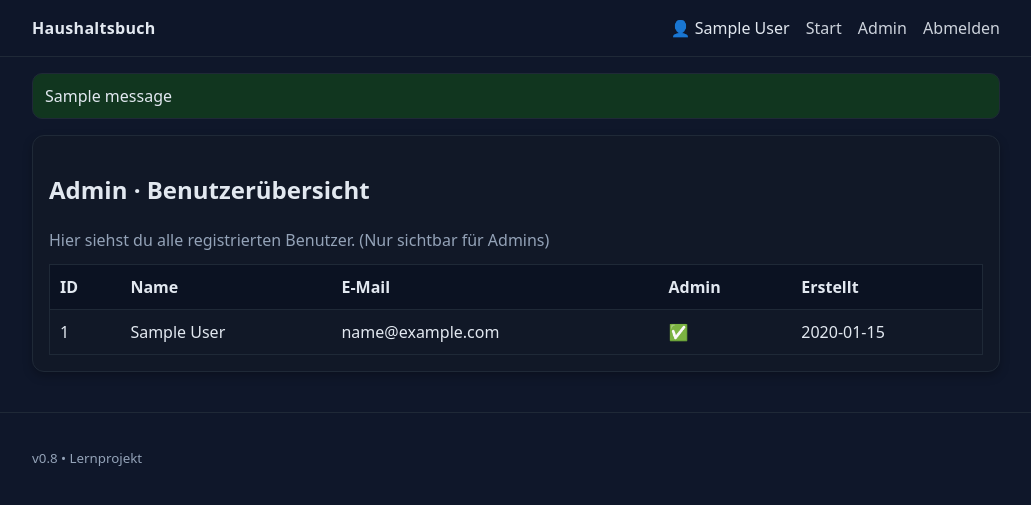
After one commit to klaas709/haushaltsbuch, a Flask app: page /admin/users in a window 1280 px wide. The commit adds this page. Shown: the top 505 px of the page, without its empty margins (124-1155 px from the left). Run offline with Flask 3, Linux system fonts and the light colour scheme; a user stored in the database is signed in; tables that the repository leaves empty hold one stand-in row (values such as "Sample post"); one stand-in notice (Sample message) is shown; some libraries are stand-ins or nearby versions.

Commit message:
v0.8.2b: Admin-Benutzerübersicht-Template hinzugefügt

```diff
--- /dev/null
+++ b/templates/admin_users.html
@@ -0,0 +1,46 @@
+{% extends "base.html" %}
+{% block content %}
+
+  {% with messages = get_flashed_messages(with_categories=true) %}
+    {% if messages %}
+      <div class="flash-list">
+        {% for cat, msg in messages %}
+          <div class="flash {{ cat }}">{{ msg }}</div>
+        {% endfor %}
+      </div>
+    {% endif %}
+  {% endwith %}
+
+  <section class="card">
+    <h2>Admin · Benutzerübersicht</h2>
+    <p class="muted" style="margin:6px 0 12px;">
+      Hier siehst du alle registrierten Benutzer. (Nur sichtbar für Admins)
+    </p>
+
+    <div class="table-wrapper">
+      <table class="table">
+        <thead>
+          <tr>
+            <th>ID</th>
+            <th>Name</th>
+            <th>E-Mail</th>
+            <th>Admin</th>
+            <th>Erstellt</th>
+          </tr>
+        </thead>
+        <tbody>
+          {% for u in users %}
+            <tr>
+              <td>{{ u.id }}</td>
+              <td>{{ u.name }}</td>
+              <td>{{ u.email }}</td>
+              <td>{{ "✅" if u.is_admin else "❌" }}</td>
+              <td>{{ u.created_at }}</td>
+            </tr>
+          {% endfor %}
+        </tbody>
+      </table>
+    </div>
+  </section>
+
+{% endblock %}
--- a/templates/base.html
+++ b/templates/base.html
@@ -14,10 +14,13 @@
         {% if current_user.is_authenticated %}
           <span class="nav-user">👤 {{ current_user.name }}</span>
           <a href="{{ url_for('home') }}" class="nav-link">Start</a>
+          {% if current_user.is_admin %}
+           <a href="{{ url_for('admin_users') }}" class="nav-link">Admin</a>
+          {% endif %}
           <a href="{{ url_for('logout') }}" class="nav-link">Abmelden</a>
         {% else %}
-          <a href="{{ url_for('login') }}" class="nav-link">Anmelden</a>
-          <a href="{{ url_for('register') }}" class="nav-link">Registrieren</a>
+         <a href="{{ url_for('login') }}" class="nav-link">Anmelden</a>
+         <a href="{{ url_for('register') }}" class="nav-link">Registrieren</a>
         {% endif %}
       </nav>
     </div>
```
